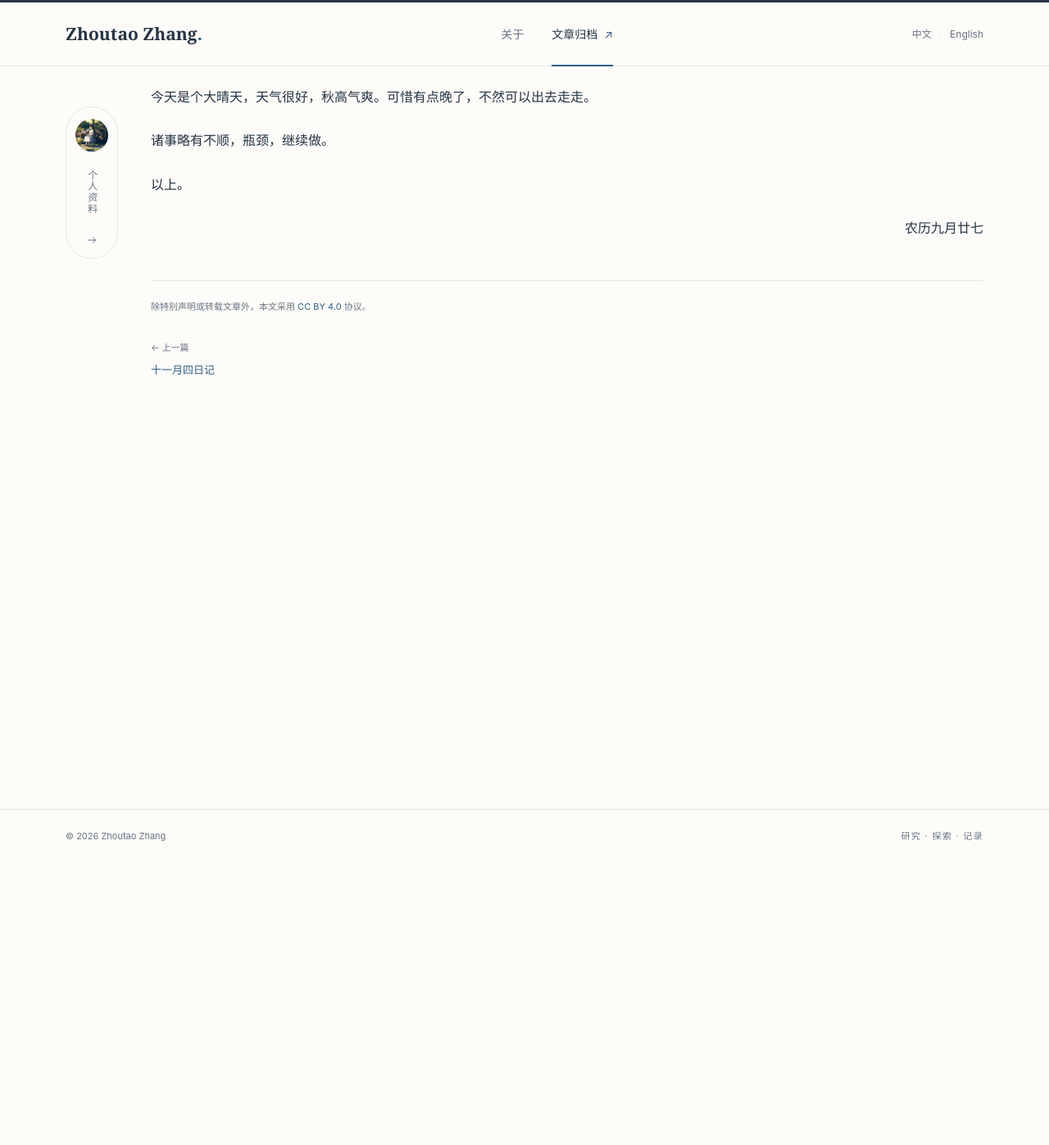
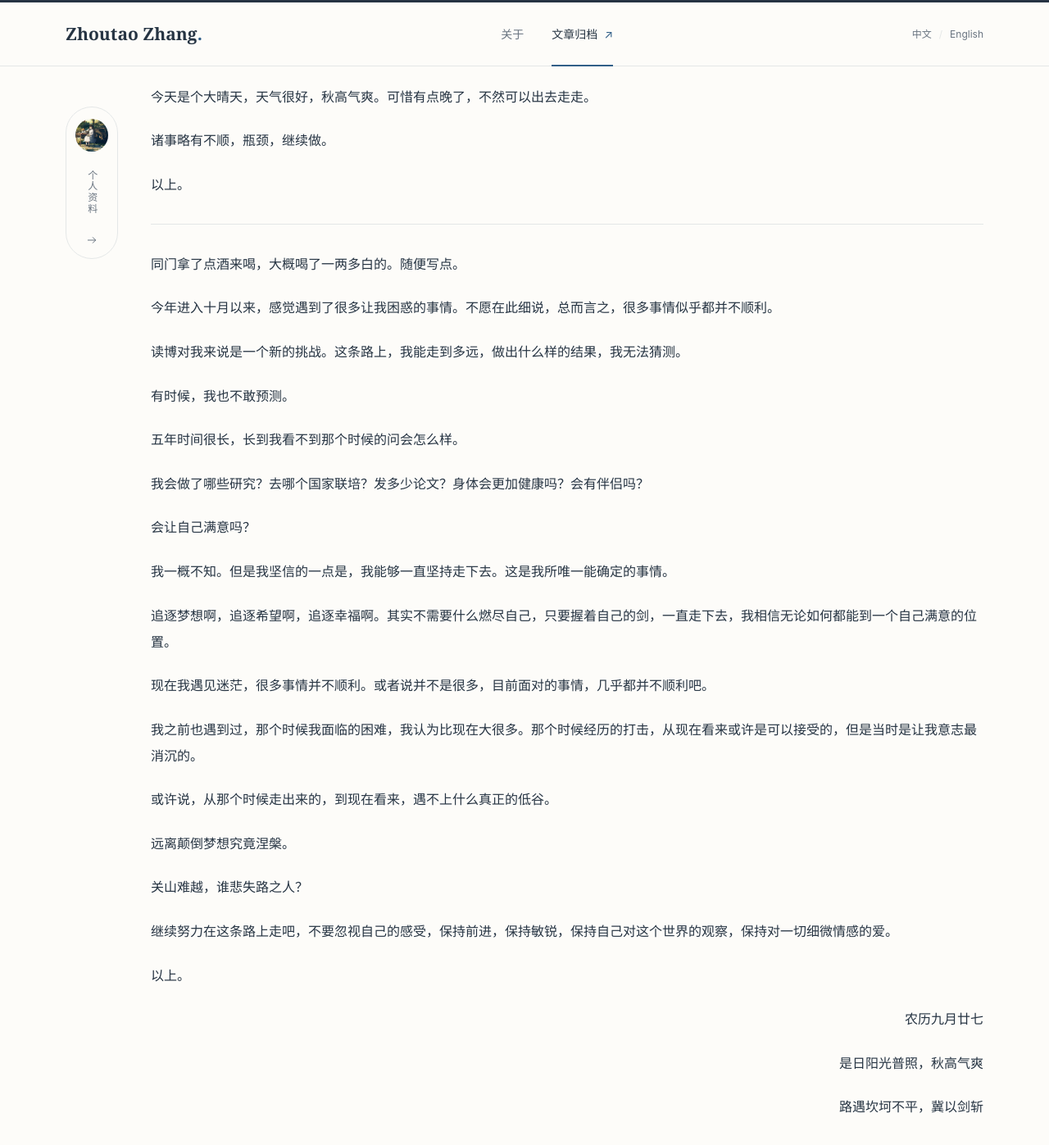
Before and after one commit to DuneArrakis/DuneArrakis.github.io, a Jekyll site: the page built from _posts/2026-11-05-十一月五日记.md, in a window 1280 px wide and 1400 px high, scrolled down 334 px. Shown: the top 1397 px of the window at 82% size. Built offline with Jekyll 4.4.1, drawn with Linux system fonts in a browser that asks for light colours; before the commit the page ends 936 px from its top, so only the background shows below that.

Commit message:
auto commit

```diff
--- a/_posts/2026-11-05-十一月五日记.md
+++ b/_posts/2026-11-05-十一月五日记.md
@@ -13,4 +13,42 @@ tags:
 
 以上。
 
+---
+
+同门拿了点酒来喝，大概喝了一两多白的。随便写点。
+
+今年进入十月以来，感觉遇到了很多让我困惑的事情。不愿在此细说，总而言之，很多事情似乎都并不顺利。
+
+读博对我来说是一个新的挑战。这条路上，我能走到多远，做出什么样的结果，我无法猜测。
+
+有时候，我也不敢预测。
+
+五年时间很长，长到我看不到那个时候的问会怎么样。
+
+我会做了哪些研究？去哪个国家联培？发多少论文？身体会更加健康吗？会有伴侣吗？
+
+会让自己满意吗？
+
+我一概不知。但是我坚信的一点是，我能够一直坚持走下去。这是我所唯一能确定的事情。
+
+追逐梦想啊，追逐希望啊，追逐幸福啊。其实不需要什么燃尽自己，只要握着自己的剑，一直走下去，我相信无论如何都能到一个自己满意的位置。
+
+现在我遇见迷茫，很多事情并不顺利。或者说并不是很多，目前面对的事情，几乎都并不顺利吧。
+
+我之前也遇到过，那个时候我面临的困难，我认为比现在大很多。那个时候经历的打击，从现在看来或许是可以接受的，但是当时是让我意志最消沉的。
+
+或许说，从那个时候走出来的，到现在看来，遇不上什么真正的低谷。
+
+远离颠倒梦想究竟涅槃。
+
+关山难越，谁悲失路之人？
+
+继续努力在这条路上走吧，不要忽视自己的感受，保持前进，保持敏锐，保持自己对这个世界的观察，保持对一切细微情感的爱。
+
+以上。
+
 <p align="right">农历九月廿七</p>
+
+<p align="right">是日阳光普照，秋高气爽</p>
+
+<p align="right">路遇坎坷不平，冀以剑斩</p>
```
